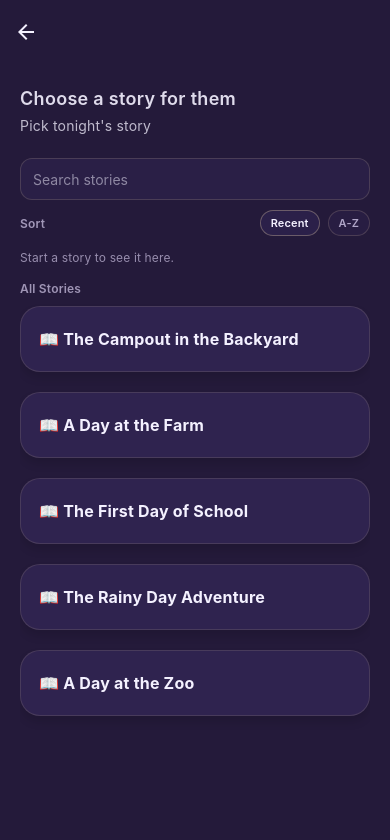
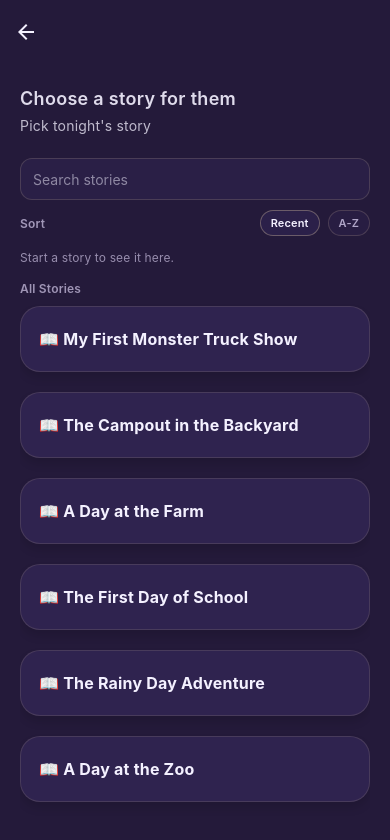
Before and after one commit to clogheiv/MyStorybook, a React Native app: screen /StoryPicker in a window 390 px wide. Shown: the top 840 px of the page. Built offline with nearby package versions, Linux system fonts and the light colour scheme.

Commit message:
Add Monster Truck Show story text

```diff
--- a/src/data/storyCatalog.js
+++ b/src/data/storyCatalog.js
@@ -1,4 +1,7 @@
-import { withStoryPageIllustrations } from "./localIllustrations";
+import {
+  withSequentialIllustrationNames,
+  withStoryPageIllustrations,
+} from "./localIllustrations";
 const CHILD_NAME_PLACEHOLDER = "{{childName}}";
 const CHILD_NAME_PLACEHOLDER_PATTERN = /{{\s*(childName|child['’]s name)\s*}}/gi;
 
@@ -108,6 +111,27 @@ const STORY_CATALOG = [
       "“This was the best campout,” {{childName}} said with a happy grin.\n\nThere had been fireflies, crickets, stars, snacks, stories, and a tent right in the backyard.\n\n{{childName}} already could not wait until the next adventure under the night sky. 🌙✨",
     ]),
   },
+  {
+    id: "my-first-monster-truck-show",
+    title: "My First Monster Truck Show",
+    description: "A big, cheerful arena adventure with giant tires, colorful trucks, muddy splashes, and a roaring finale.",
+    artStyle: "cozy",
+    estimatedReadTime: 5,
+    pages: withSequentialIllustrationNames("monster_truck_placeholder", [
+      "The arena lights glowed bright as {{childName}} walked inside for the very first monster truck show.\n\nHuge tires towered near the track, and colorful trucks waited under the sparkling lights.\n\nEverything felt big, loud, and exciting.",
+      "A deep rumble shook the seats as the first monster truck rolled forward.\n\n{{childName}} covered their ears and grinned as the engine roared like thunder.\n\nThe whole crowd cheered together.",
+      "One blue truck bounced over a row of dirt bumps with its giant wheels rolling high.\n\n{{childName}} watched the truck climb, dip, and rumble across the track.\n\nIt looked like a toy truck come to life.",
+      "Then a bright red truck drove slowly around the arena waving to the crowd.\n\n{{childName}} waved back as the driver gave a friendly thumbs-up from the window.\n\nThe truck’s headlights shined like happy eyes.",
+      "Soon the trucks lined up for the jump ramp.\n\n{{childName}} held their breath as one monster truck climbed the ramp and flew through the air.\n\nFor one amazing moment, it looked like the truck was touching the lights.",
+      "The truck landed with a giant BOOM that made the dirt puff up beneath its tires.\n\n{{childName}} laughed and clapped as the crowd jumped to its feet.\n\nEven the floor seemed to cheer.",
+      "Next came the muddy part of the track.\n\nA green truck spun its huge tires and splashed mud in every direction.\n\n{{childName}} giggled as muddy drops flew across the bright arena lights.",
+      "During a quiet break, {{childName}} got to see a monster truck up close.\n\nThe tire was taller than them, with deep grooves big enough to hide tiny shadows.\n\nIt was the biggest wheel they had ever seen.",
+      "A small toy monster truck waited at the souvenir table.\n\n{{childName}} held it carefully and rolled it across their lap.\n\nNow there was a little truck to remember the big show.",
+      "For the finale, all the monster trucks rolled out together in a colorful parade.\n\n{{childName}} saw red, blue, green, yellow, and purple trucks rumbling side by side.\n\nThe arena sparkled with lights, cheers, and engine sounds.",
+      "When the final horn sounded, the trucks parked beneath the glowing lights.\n\n{{childName}} clapped as hard as they could, still smiling from all the jumps and rumbles.\n\nThe first monster truck show had been even better than imagined.",
+      "“I want to come back again,” {{childName}} said with a happy grin.\n\nThere had been giant tires, roaring engines, flying jumps, muddy splashes, and cheers all around.\n\nIt was an adventure they would never forget. 🛞✨",
+    ]),
+  },
 ];
 
 const fallbackCreatedAtForIndex = (index) => 1704067200000 + index * 86400000;
```
